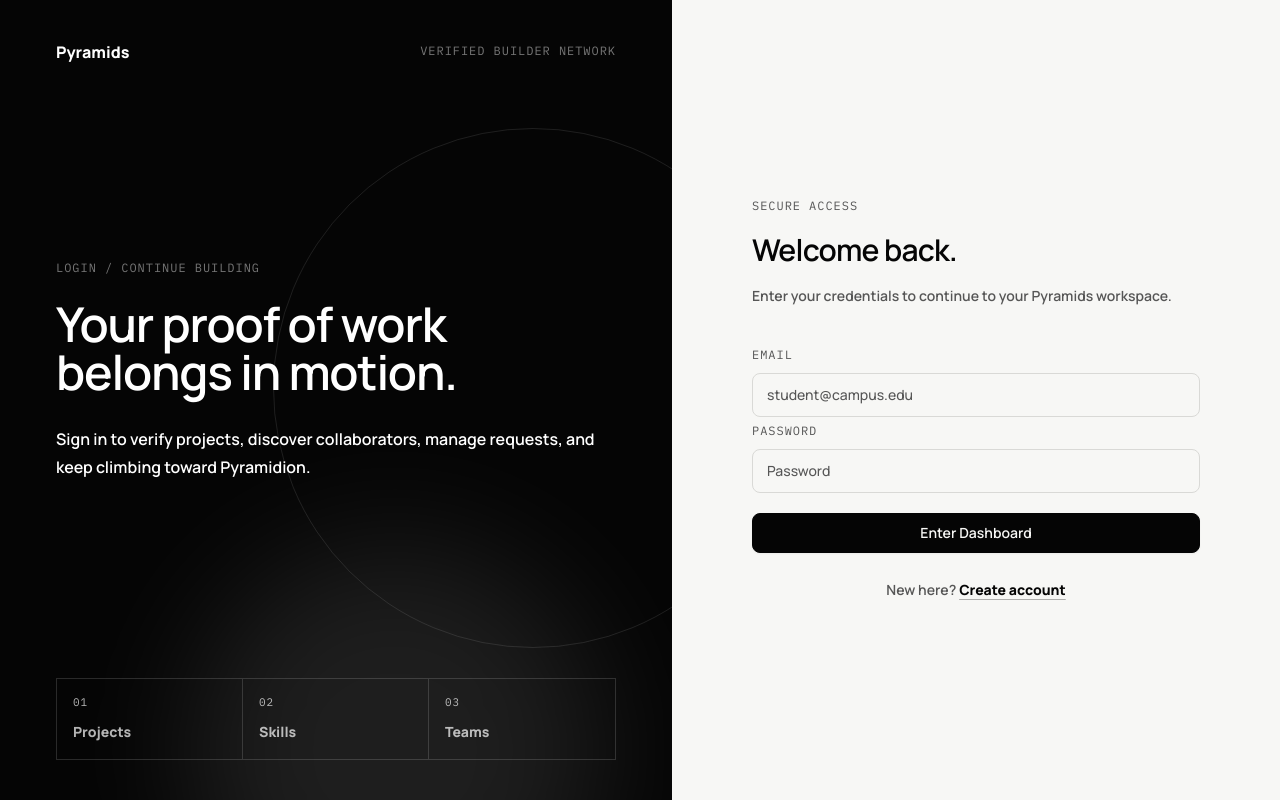
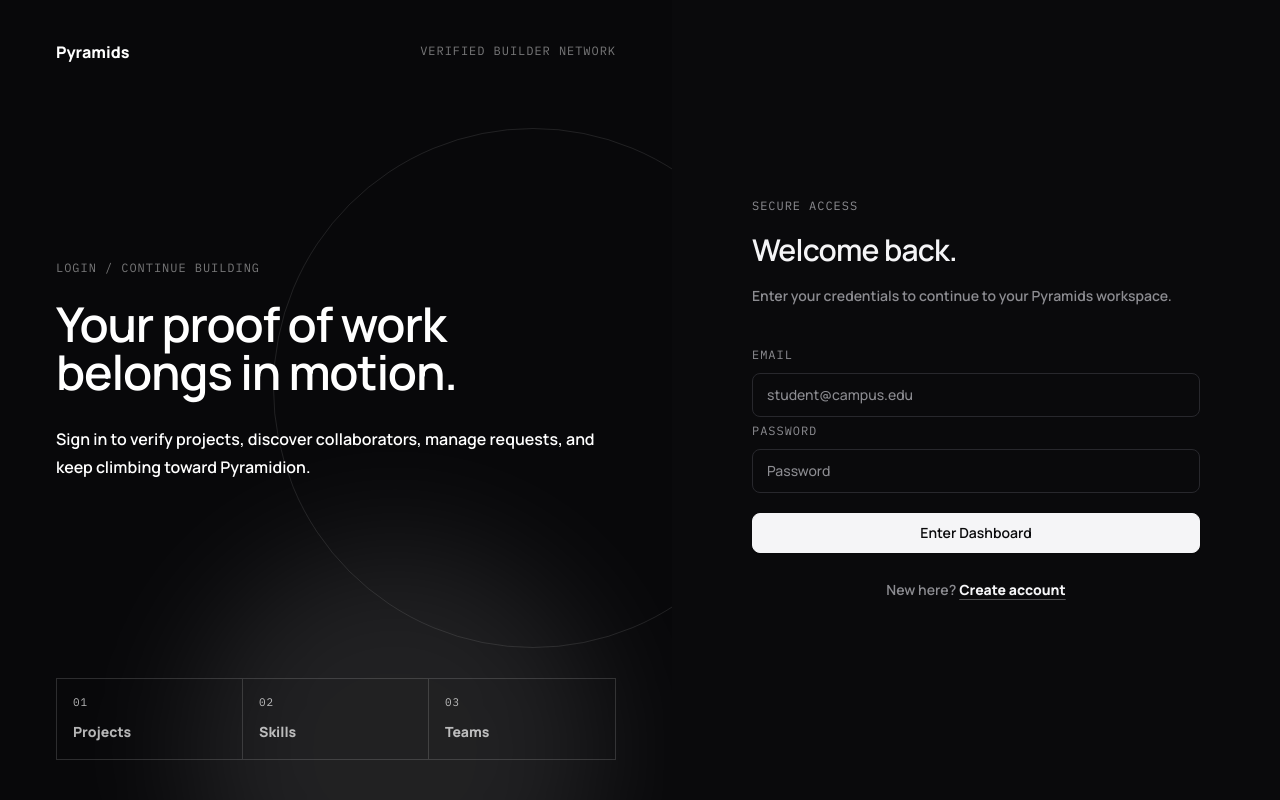
Before and after one commit to afx786/pyramids, a React (Vite) app in the folder frontend/: page /#/login in a window 1280 px wide. Built offline with nearby package versions, Linux system fonts and the light colour scheme; no server answers.

Commit message:
feat(ui): Netflix-inspired dark design system — glass effects, gradient text, shimmer, glow animations, custom scrollbar

```diff
--- a/frontend/src/index.css
+++ b/frontend/src/index.css
@@ -5,29 +5,22 @@
 @tailwind utilities;
 
 :root {
-  color-scheme: light;
-  --color-app: 247 247 245;
-  --color-sidebar: 5 5 5;
-  --color-surface: 255 255 255;
-  --color-elevated: 255 255 255;
-  --color-text-primary: 5 5 5;
-  --color-text-secondary: 86 86 86;
-  --color-border-subtle: 217 217 214;
-  --color-accent: 5 5 5;
-  --color-accent-soft: 235 235 232;
-}
-
-.dark {
   color-scheme: dark;
-  --color-app: 5 5 5;
-  --color-sidebar: 5 5 5;
-  --color-surface: 23 24 27;
-  --color-elevated: 23 24 27;
-  --color-text-primary: 247 247 245;
-  --color-text-secondary: 138 138 138;
-  --color-border-subtle: 41 41 41;
-  --color-accent: 247 247 245;
-  --color-accent-soft: 41 41 41;
+  --color-app: 10 10 12;
+  --color-sidebar: 8 8 10;
+  --color-surface: 18 18 22;
+  --color-elevated: 24 24 30;
+  --color-glass: 255 255 255 / 0.04;
+  --color-glass-border: 255 255 255 / 0.08;
+  --color-text-primary: 245 245 247;
+  --color-text-secondary: 140 140 145;
+  --color-border-subtle: 40 40 45;
+  --color-accent: 100 120 255;
+  --color-accent-soft: 30 30 40;
+  --color-accent-glow: 100 120 255 / 0.15;
+  --color-success: 50 220 140;
+  --color-warning: 255 200 60;
+  --color-danger: 255 80 80;
 }
 
 * {
@@ -40,18 +33,17 @@ body {
   color: rgb(var(--color-text-primary));
   font-family: Manrope, Inter, ui-sans-serif, system-ui, sans-serif;
   text-rendering: geometricPrecision;
+  -webkit-font-smoothing: antialiased;
+  -moz-osx-font-smoothing: grayscale;
 }
 
-button,
-input,
-textarea,
-select {
+button, input, textarea, select {
   font: inherit;
 }
 
 ::selection {
-  background: rgb(var(--color-text-primary));
-  color: rgb(var(--color-app));
+  background: rgb(var(--color-accent) / 0.4);
+  color: rgb(var(--color-text-primary));
 }
 
 .font-editorial {
@@ -66,41 +58,146 @@ select {
   text-transform: uppercase;
 }
 
+.glass {
+  background: rgb(var(--color-glass));
+  backdrop-filter: blur(20px);
+  -webkit-backdrop-filter: blur(20px);
+  border: 1px solid rgb(var(--color-glass-border));
+}
+
+.glass-hover {
+  transition: background 0.2s ease, border-color 0.2s ease, transform 0.2s ease, box-shadow 0.2s ease;
+}
+.glass-hover:hover {
+  background: rgb(var(--color-glass-border));
+  border-color: rgb(var(--color-accent) / 0.2);
+  transform: translateY(-1px);
+  box-shadow: 0 8px 40px rgb(0 0 0 / 0.3);
+}
+
+.gradient-text {
+  background: linear-gradient(135deg, rgb(var(--color-text-primary)), rgb(var(--color-accent)));
+  -webkit-background-clip: text;
+  -webkit-text-fill-color: transparent;
+  background-clip: text;
+}
+
+.gradient-border {
+  position: relative;
+}
+.gradient-border::before {
+  content: '';
+  position: absolute;
+  inset: 0;
+  border-radius: inherit;
+  padding: 1px;
+  background: linear-gradient(135deg, rgb(var(--color-accent) / 0.3), transparent 60%);
+  -webkit-mask: linear-gradient(#fff 0 0) content-box, linear-gradient(#fff 0 0);
+  -webkit-mask-composite: xor;
+  mask-composite: exclude;
+  pointer-events: none;
+}
+
 @keyframes fade-in {
-  from { opacity: 0; transform: translateY(6px); }
+  from { opacity: 0; transform: translateY(8px); }
   to   { opacity: 1; transform: translateY(0); }
 }
 
 @keyframes slide-in {
-  from { opacity: 0; transform: translateX(-12px); }
+  from { opacity: 0; transform: translateX(-16px); }
   to   { opacity: 1; transform: translateX(0); }
 }
 
 @keyframes scale-in {
-  from { opacity: 0; transform: scale(0.95); }
+  from { opacity: 0; transform: scale(0.96); }
   to   { opacity: 1; transform: scale(1); }
 }
 
+@keyframes shimmer {
+  0% { background-position: -200% 0; }
+  100% { background-position: 200% 0; }
+}
+
+@keyframes float {
+  0%, 100% { transform: translateY(0px); }
+  50% { transform: translateY(-10px); }
+}
+
+@keyframes glow-pulse {
+  0%, 100% { box-shadow: 0 0 20px rgb(var(--color-accent) / 0.1); }
+  50% { box-shadow: 0 0 40px rgb(var(--color-accent) / 0.2); }
+}
+
 .animate-fade-in {
-  animation: fade-in 0.3s ease-out both;
+  animation: fade-in 0.4s ease-out both;
 }
 
 .animate-slide-in {
-  animation: slide-in 0.25s ease-out both;
+  animation: slide-in 0.3s ease-out both;
 }
 
 .animate-scale-in {
-  animation: scale-in 0.2s ease-out both;
+  animation: scale-in 0.25s ease-out both;
 }
 
+.animate-float {
+  animation: float 4s ease-in-out infinite;
+}
+
+.animate-glow-pulse {
+  animation: glow-pulse 3s ease-in-out infinite;
+}
+
+.animate-shimmer {
+  background: linear-gradient(90deg, rgb(var(--color-accent-soft)) 20%, rgb(var(--color-elevated)) 40%, rgb(var(--color-accent-soft)) 60%);
+  background-size: 200% 100%;
+  animation: shimmer 1.8s ease-in-out infinite;
+}
+
+.stagger > * {
+  animation: fade-in 0.4s ease-out both;
+}
+.stagger > *:nth-child(1) { animation-delay: 0.02s; }
+.stagger > *:nth-child(2) { animation-delay: 0.05s; }
+.stagger > *:nth-child(3) { animation-delay: 0.08s; }
+.stagger > *:nth-child(4) { animation-delay: 0.11s; }
+.stagger > *:nth-child(5) { animation-delay: 0.14s; }
+.stagger > *:nth-child(6) { animation-delay: 0.17s; }
+.stagger > *:nth-child(7) { animation-delay: 0.20s; }
+.stagger > *:nth-child(8) { animation-delay: 0.23s; }
+.stagger > *:nth-child(9) { animation-delay: 0.26s; }
+.stagger > *:nth-child(10) { animation-delay: 0.29s; }
+
 .card-hover {
-  transition: box-shadow 0.2s ease, transform 0.2s ease;
+  transition: transform 0.25s ease, box-shadow 0.25s ease, border-color 0.25s ease;
 }
 .card-hover:hover {
-  box-shadow: 0 8px 30px rgb(0 0 0 / 0.06);
-  transform: translateY(-2px);
+  transform: translateY(-3px);
+  box-shadow: 0 12px 48px rgb(0 0 0 / 0.3);
+  border-color: rgb(var(--color-accent) / 0.2);
 }
 
 .btn-press:active {
-  transform: scale(0.97);
+  transform: scale(0.96);
 }
+
+.card-shimmer {
+  background: linear-gradient(90deg, rgb(var(--color-surface)) 20%, rgb(var(--color-elevated)) 40%, rgb(var(--color-surface)) 60%);
+  background-size: 200% 100%;
+  animation: shimmer 2s ease-in-out infinite;
+}
+
+::-webkit-scrollbar {
+  width: 6px;
+  height: 6px;
+}
+::-webkit-scrollbar-track {
+  background: transparent;
+}
+::-webkit-scrollbar-thumb {
+  background: rgb(var(--color-border-subtle));
+  border-radius: 3px;
+}
+::-webkit-scrollbar-thumb:hover {
+  background: rgb(var(--color-text-secondary) / 0.3);
+}
```
